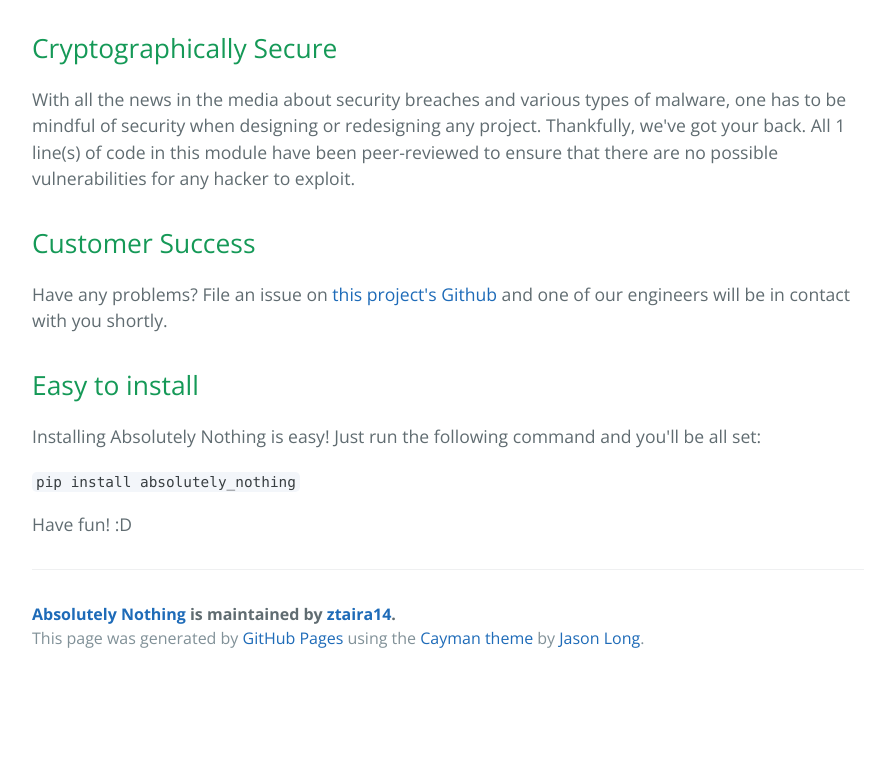
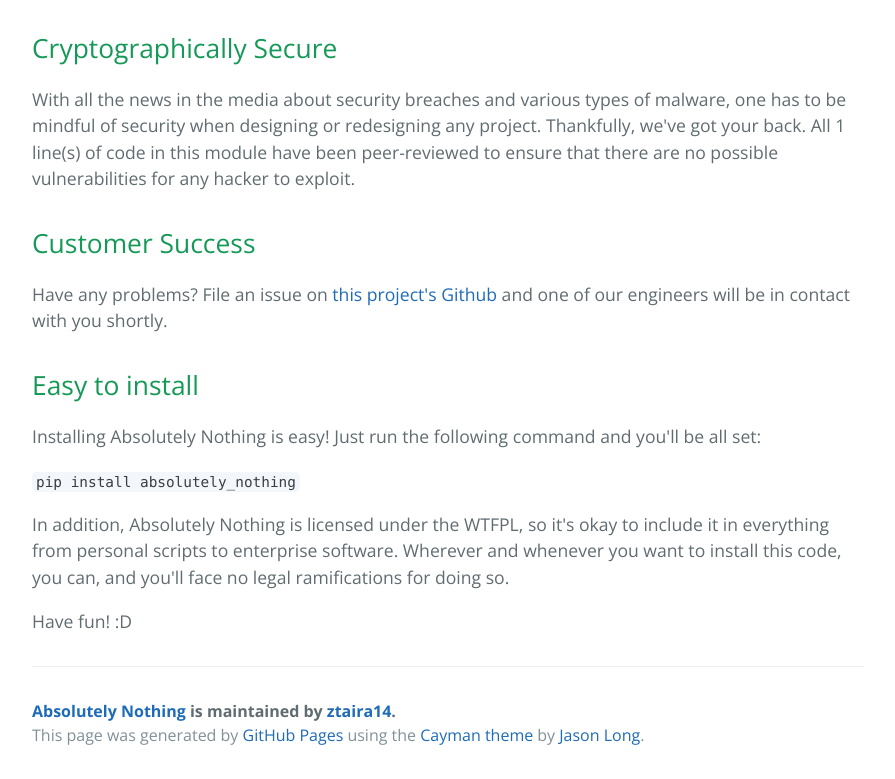
Before and after one commit to ztaira/absolutely_nothing, a plain HTML site: page index.html in a window 1280 px wide. Shown: the part 872-1651 px from the top of the page, without its empty margins (192-1087 px from the left). Before the commit the page ends 1554 px from the top, so only its background shows below. Drawn offline with nearby package versions, Linux system fonts and the light colour scheme.

Commit message:
Create gh-pages branch via GitHub

```diff
--- a/index.html
+++ b/index.html
@@ -48,6 +48,8 @@
 
 <p><code>pip install absolutely_nothing</code></p>
 
+<p>In addition, Absolutely Nothing is licensed under the WTFPL, so it's okay to include it in everything from personal scripts to enterprise software. Wherever and whenever you want to install this code, you can, and you'll face no legal ramifications for doing so. </p>
+
 <p>Have fun! :D</p>
 
       <footer class="site-footer">
```
Also changed, not shown: params.json (+1 -1 lines).
